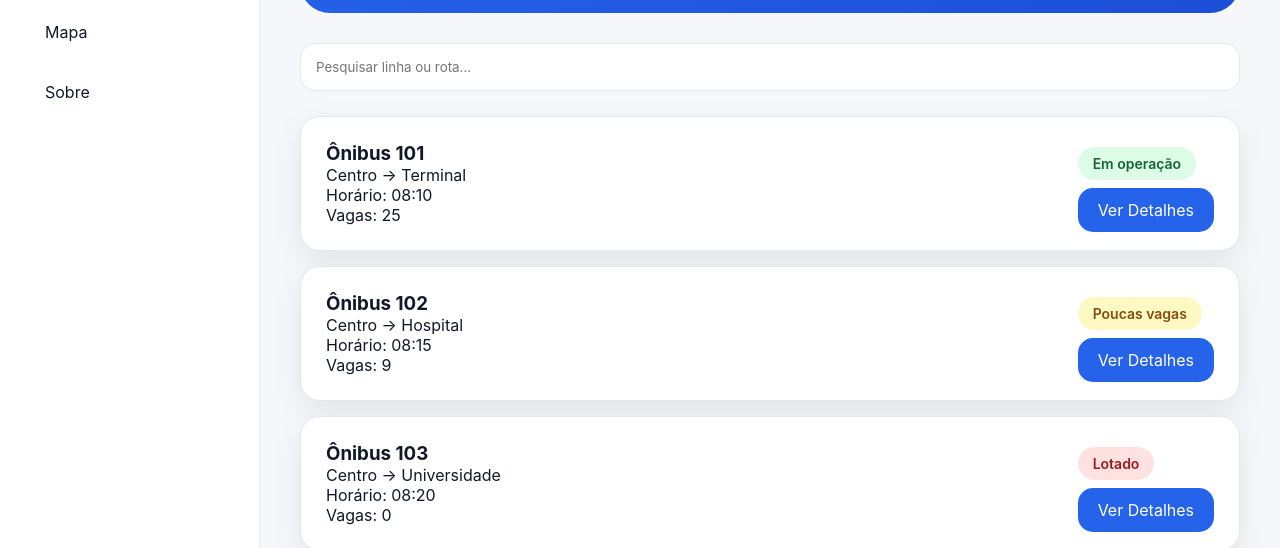
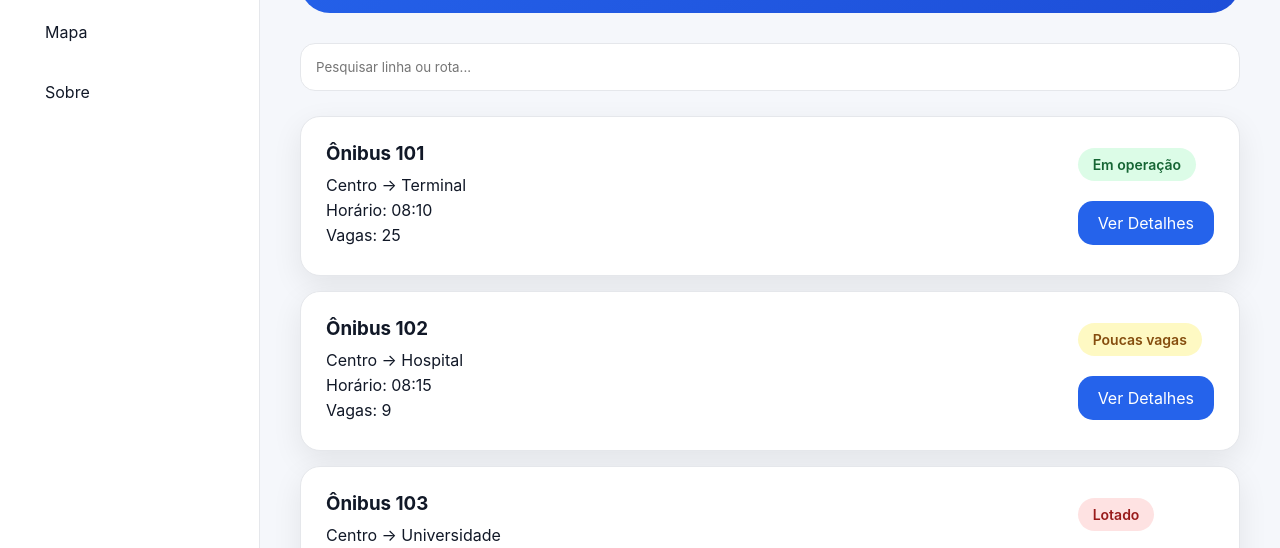
Before and after one commit to eltonelton/urbanflow, a plain HTML site: page onibus.html in a window 1280 px wide. Shown: the part 217-765 px from the top of the page. Drawn offline with Linux system fonts and the light colour scheme.

Commit message:
Add styles for bus card elements

```diff
--- a/css/style.css
+++ b/css/style.css
@@ -505,3 +505,17 @@ a{
         width:90%;
     }
 }
+.bus-card h3{
+
+    margin-bottom:10px;
+}
+
+.bus-card p{
+
+    margin-bottom:5px;
+}
+
+.bus-card .button{
+
+    display:inline-block;
+}
```
